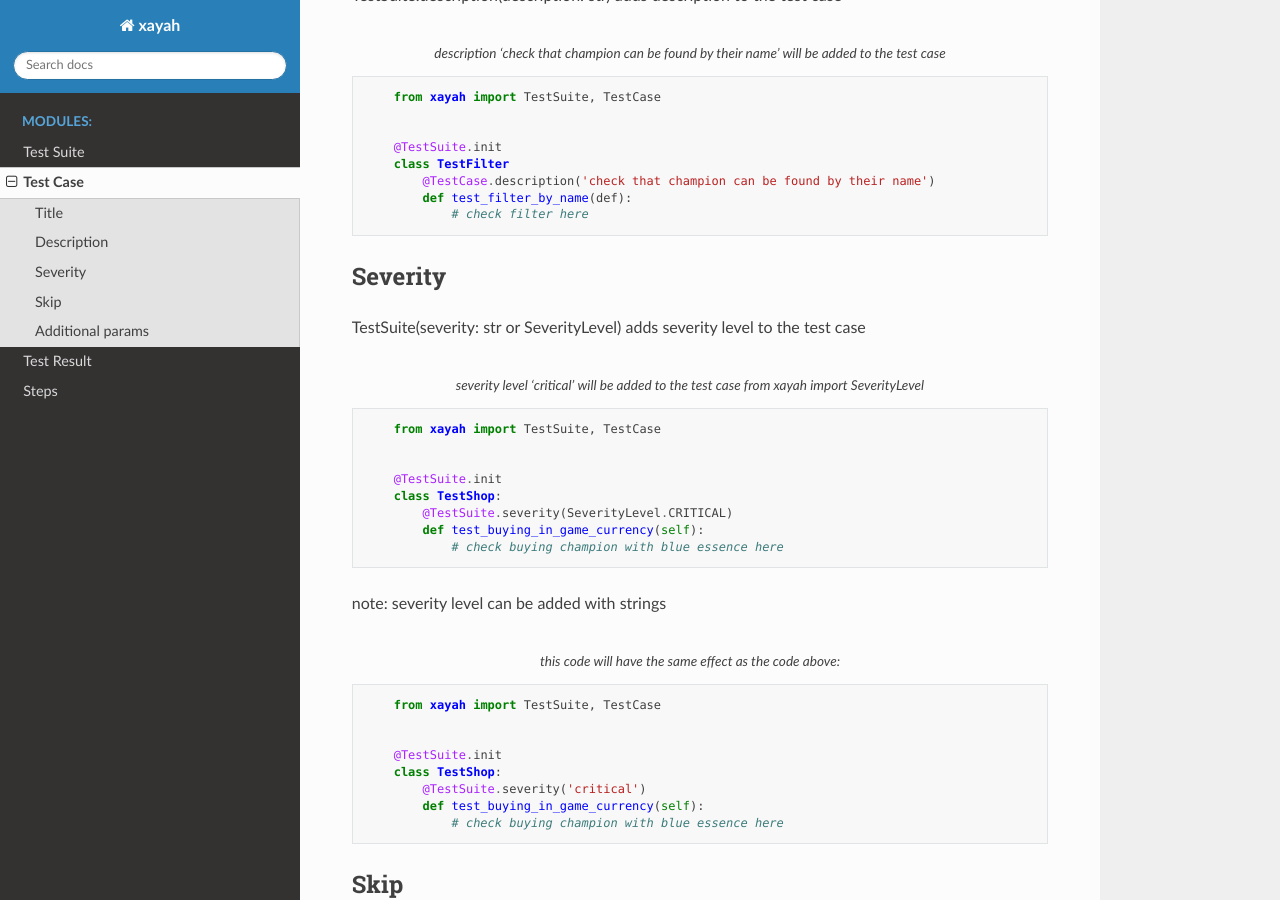
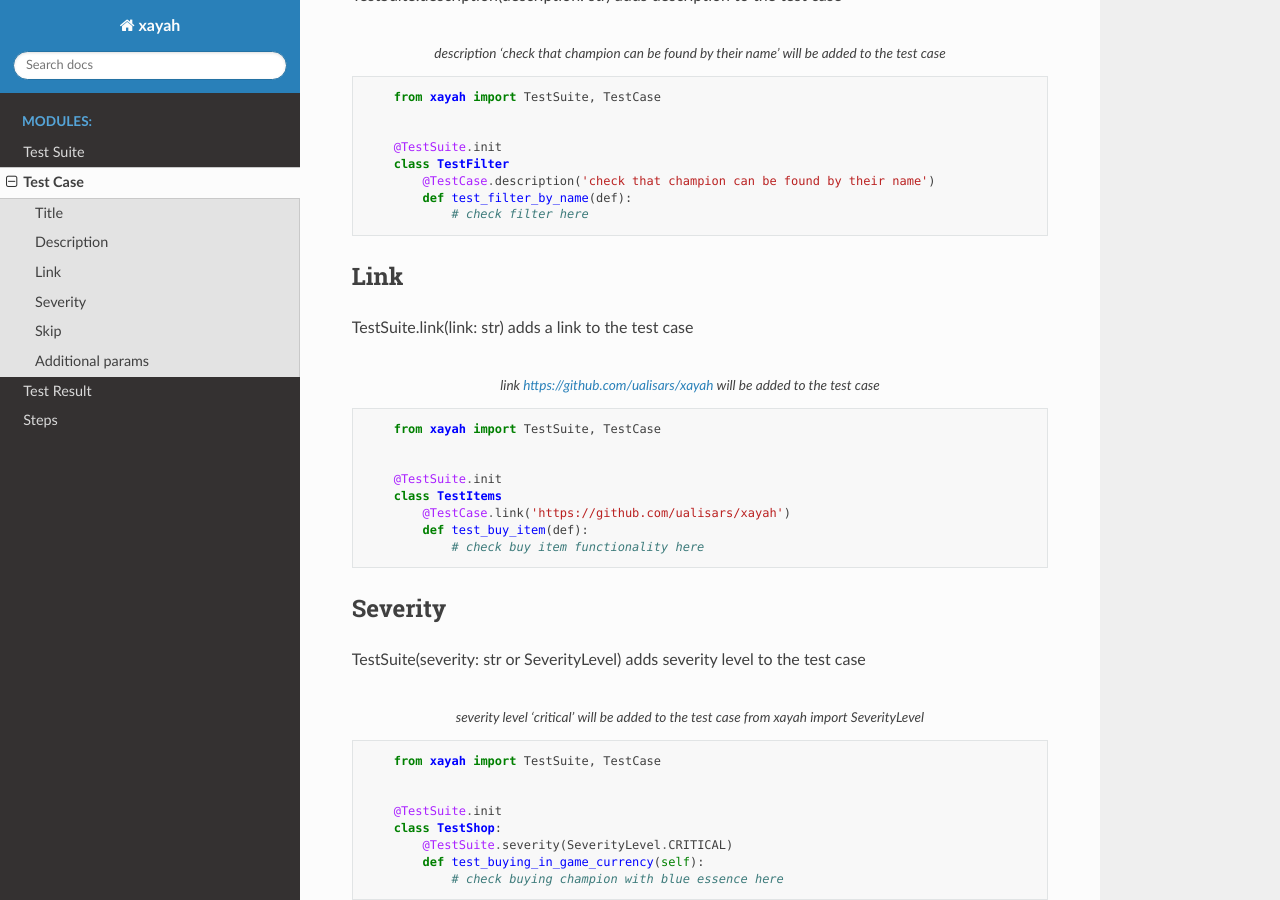
Before and after one commit to ualisars/xayah, a Sphinx documentation site: the page built from docs/source/modules/test_case.rst, in a window 1280 px wide and 900 px high, scrolled down 953 px. Built offline with Sphinx 7.4.7 and the Read the Docs theme 2.0.0, drawn with Linux system fonts in a browser that asks for light colours.

Commit message:
add link to the test case documentation

```diff
--- a/docs/source/modules/test_case.rst
+++ b/docs/source/modules/test_case.rst
@@ -59,6 +59,23 @@ to the test case
             @TestCase.description('check that champion can be found by their name')
             def test_filter_by_name(def):
                 # check filter here
+
+
+Link
+-------------------------
+TestSuite.link(link: str) adds a link to the test case
+
+.. code-block::
+    :caption: link https://github.com/ualisars/xayah will be added to the test case
+
+        from xayah import TestSuite, TestCase
+
+
+        @TestSuite.init
+        class TestItems
+            @TestCase.link('https://github.com/ualisars/xayah')
+            def test_buy_item(def):
+                # check buy item functionality here
 
 
 Severity
```
